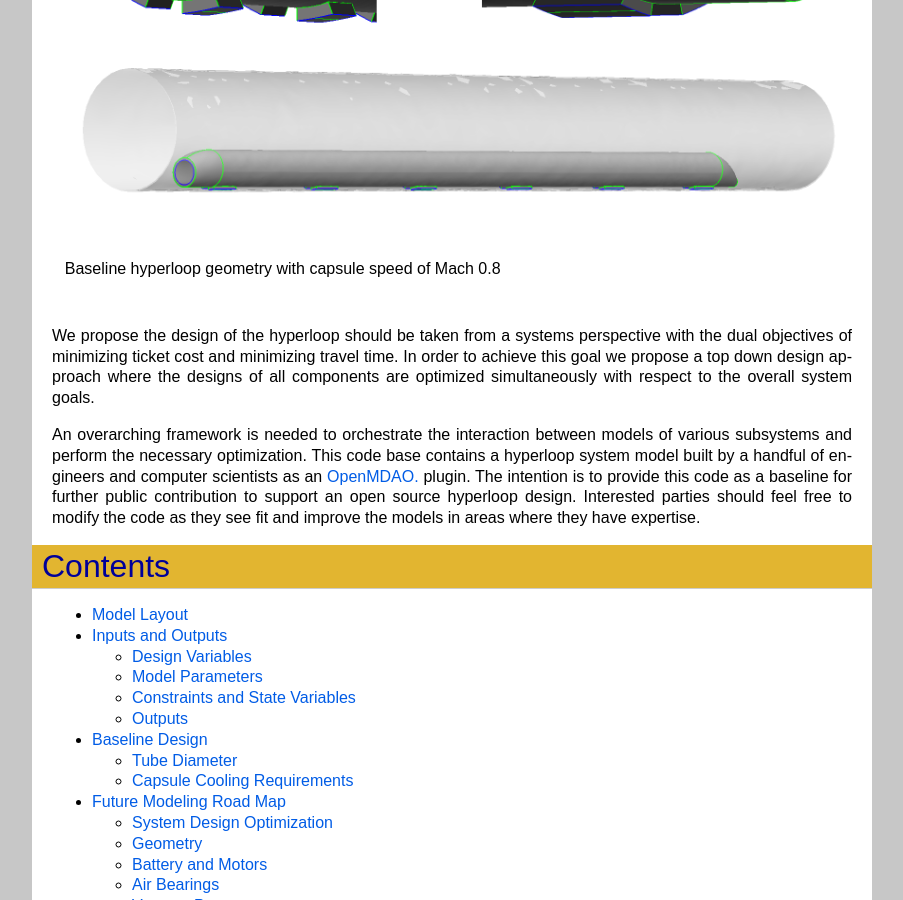
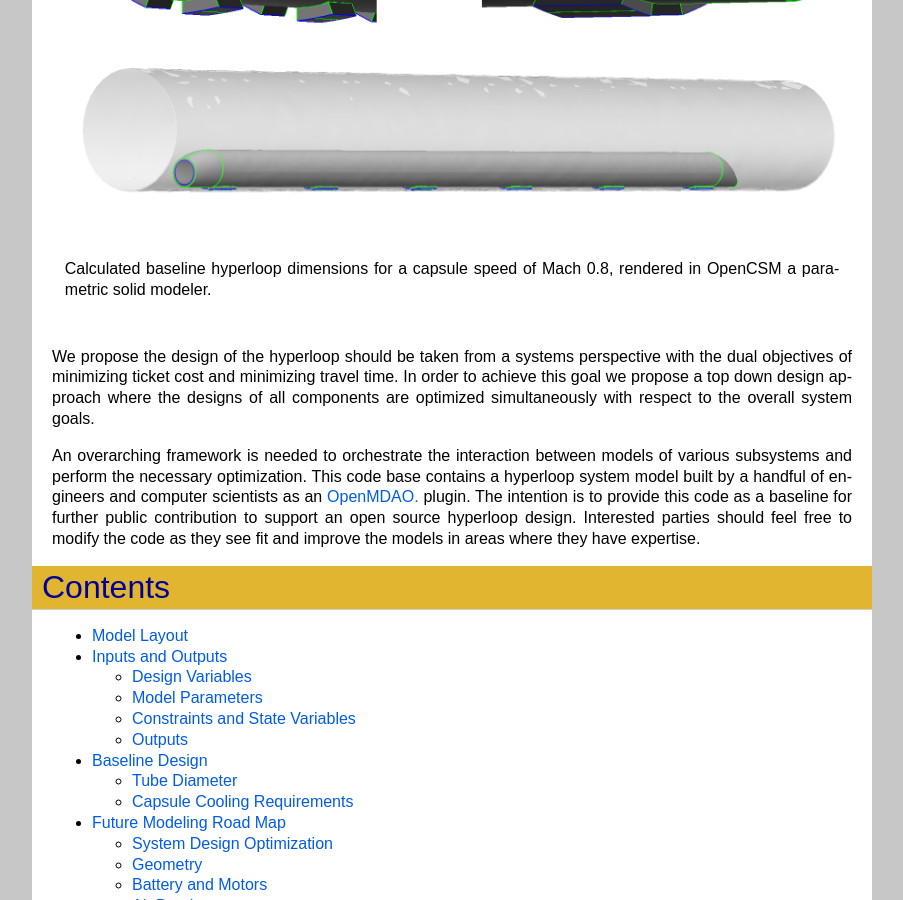
Before and after one commit to JustinSGray/Hyperloop, a Sphinx documentation site: the page built from docs/index.rst, in a window 1280 px wide and 900 px high, scrolled down 520 px. Shown: the whole window, without its empty margins (198-1101 px from the left). Built offline with Sphinx 7.4.7, drawn with Linux system fonts in a browser that asks for light colours.

```diff
--- a/docs/index.rst
+++ b/docs/index.rst
@@ -17,7 +17,7 @@
    :width: 800 px
    :alt: hyperloop re-designed inlet
 
-   Baseline hyperloop geometry with capsule speed of Mach 0.8
+   Calculated baseline hyperloop dimensions for a capsule speed of Mach 0.8, rendered in OpenCSM a parametric solid modeler.
 
 
 We propose the design of the hyperloop should be taken from a systems perspective with
```
Also changed, not shown: other parts of docs/index.rst (+1 -1 lines), docs/baseline.rst (renamed from docs/usage.rst).
